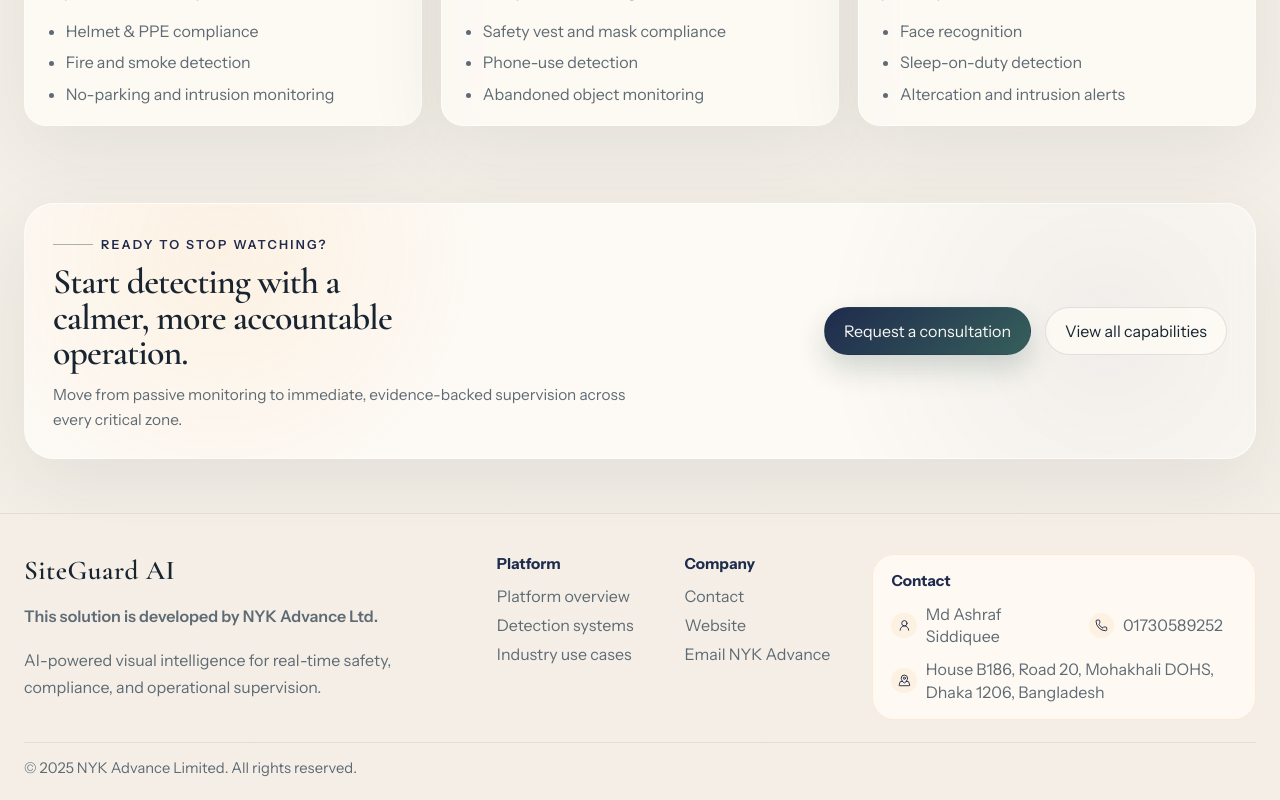
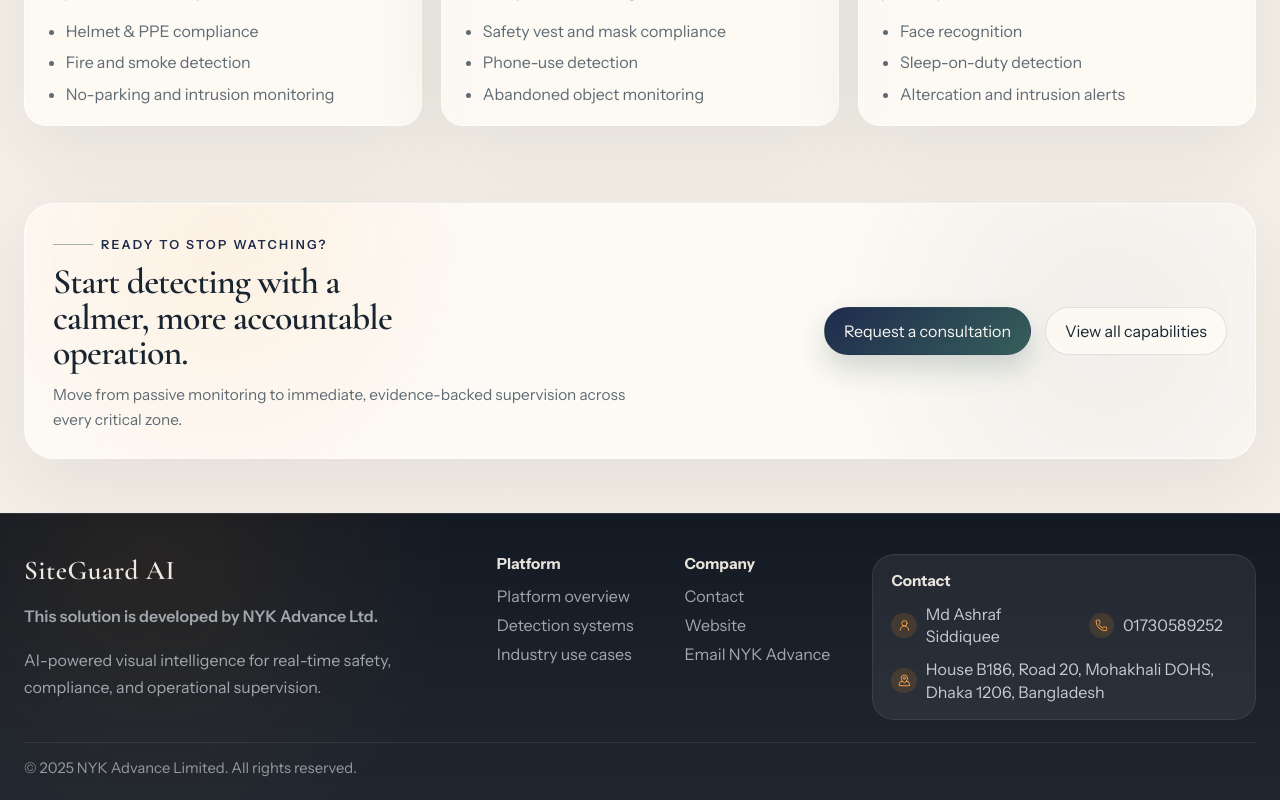
Before and after one commit to ramim121/siteguard-site, a Next.js app: page / in a window 1280 px wide. Shown: the part 2711-3511 px from the top of the page. Built offline with nearby package versions, Linux system fonts and the light colour scheme.

Commit message:
Match footer styling to dark header

```diff
--- a/app/globals.css
+++ b/app/globals.css
@@ -1626,8 +1626,10 @@
   position: relative;
   z-index: 1;
   padding: 2.5rem 0 1.4rem;
-  background: rgba(245, 239, 231, 0.6);
-  border-top: 1px solid rgba(24, 36, 48, 0.08);
+  background:
+    radial-gradient(circle at 12% 18%, rgba(246, 139, 31, 0.08), transparent 26%),
+    linear-gradient(180deg, rgba(15, 21, 30, 0.98), rgba(18, 26, 36, 0.94));
+  border-top: 1px solid rgba(255, 255, 255, 0.06);
 }
 
 .footer-inner {
@@ -1638,6 +1640,14 @@
 
 .footer-copy {
   max-width: 34rem;
+}
+
+.footer-copy p {
+  color: rgba(214, 222, 231, 0.7);
+}
+
+.footer-brand {
+  color: rgba(246, 241, 233, 0.96);
 }
 
 .footer-developed {
@@ -1675,13 +1685,15 @@
   margin: 0;
   line-height: 1.4;
   overflow-wrap: anywhere;
+  color: rgba(233, 239, 244, 0.82);
 }
 
 .card-icon-footer {
   width: 1.6rem;
   height: 1.6rem;
   margin-bottom: 0;
-  background: rgba(246, 139, 31, 0.08);
+  background: rgba(246, 139, 31, 0.14);
+  color: #f8a649;
 }
 
 .card-icon-footer svg {
@@ -1698,7 +1710,7 @@
 .footer-column h3 {
   margin: 0 0 0.8rem;
   font-size: 0.95rem;
-  color: var(--teal-deep);
+  color: rgba(246, 241, 233, 0.94);
 }
 
 .footer-column p {
@@ -1708,29 +1720,40 @@
 .footer-links {
   display: grid;
   gap: 0.55rem;
-  color: var(--muted);
+  color: rgba(214, 222, 231, 0.72);
+}
+
+.footer-links a,
+.footer-links span {
+  transition: color 180ms ease, transform 180ms ease;
+}
+
+.footer-links a:hover {
+  color: #fff9f1;
+  transform: translateX(2px);
 }
 
 .footer-column-accent {
   padding: 1rem 1.15rem;
   border-radius: var(--radius-md);
-  background: rgba(255, 250, 244, 0.9);
-  border: 1px solid rgba(246, 139, 31, 0.14);
+  background: rgba(255, 255, 255, 0.06);
+  border: 1px solid rgba(255, 255, 255, 0.08);
+  box-shadow: inset 0 1px 0 rgba(255, 255, 255, 0.03);
 }
 
 .footer-column-accent > p {
-  color: var(--muted);
+  color: rgba(214, 222, 231, 0.72);
 }
 
 .footer-bottom {
   margin-top: 1.4rem;
   padding-top: 1rem;
-  border-top: 1px solid rgba(24, 36, 48, 0.08);
+  border-top: 1px solid rgba(255, 255, 255, 0.08);
 }
 
 .footer-bottom p {
   margin: 0;
-  color: var(--muted);
+  color: rgba(214, 222, 231, 0.62);
   font-size: 0.92rem;
 }
 
```
